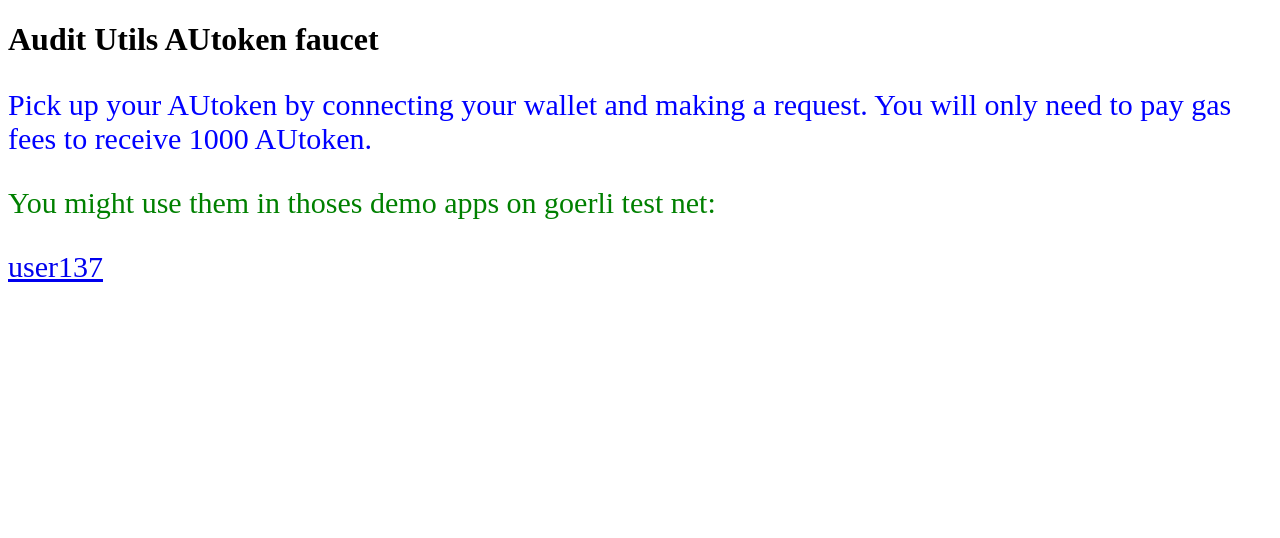
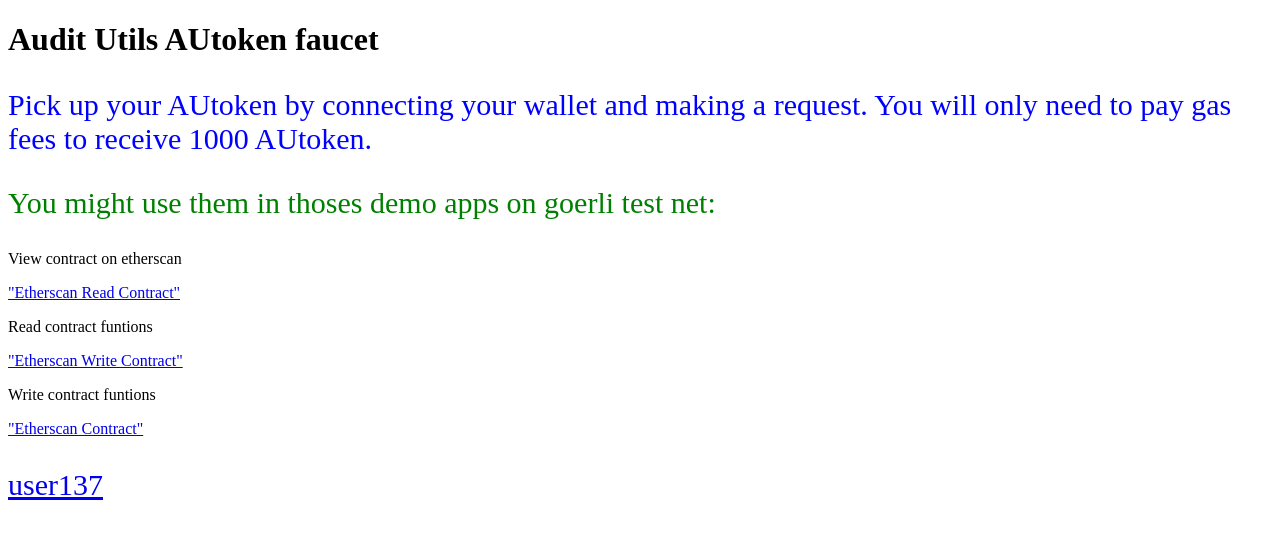
Before and after one commit to gituser6hij/autoken-faucet, a SvelteKit app: page / in a window 1280 px wide. Shown: the top 538 px of the page. Built offline with nearby package versions, Linux system fonts and the light colour scheme.

Commit message:
4th commit

```diff
--- a/src/routes/+page.svelte
+++ b/src/routes/+page.svelte
@@ -1,17 +1,14 @@
 <h1>Audit Utils AUtoken faucet</h1>
 <p style="color: blue; font-size: 30px;">Pick up your AUtoken by connecting your wallet and making a request. You will only need to pay gas fees to receive 1000 AUtoken.</p>
 <p style="color: green; font-size: 30px;">You might use them in thoses demo apps on goerli test net:</p>
-<p style="color: yellow; font-size: 30px;"><a href="http://web3.auditutils.com">user137</a></p>
 
+<p>View contract on etherscan</p>
+<a href="https://goerli.etherscan.io/readContract?m=light&a=0x226074b8FdBF962370E08948BBd9AFc828c08363&n=goerli&v=0x226074b8FdBF962370E08948BBd9AFc828c08363#readCollapse1" >"Etherscan Read Contract"</a>
 
+<p>Read contract funtions</p>
+<a href="https://goerli.etherscan.io/writecontract/index?m=light&v=21.10.1.1&a=0x226074b8FdBF962370E08948BBd9AFc828c08363&n=goerli&p=#collapse1" >"Etherscan Write Contract"</a>
 
+<p>Write contract funtions</p>
+<a href="https://goerli.etherscan.io/address/0x2788B56Ef7aE6F1cc95f74a91E5f91bE9bF4367e" >"Etherscan Contract"</a>
 
-
-<!-- const alchemyEndpoint = 'https://eth-goerli.g.alchemy.com/v2/Q3spMRBoqI1YrRBG7_YH6a6DWToyP6nP';
-const provider = new ethers.providers.JsonRpcProvider(alchemyEndpoint);
-
-const contractAddress = '0x226074b8FdBF962370E08948BBd9AFc828c08363';
-const auditUtilsTokenFaucetContract = new ethers.Contract(contractAddress, auditUtilsTokenFaucetABI, provider);
-
-const accounts = await provider.listAccounts();
-await auditUtilsTokenFaucetContract.connect(provider.getSigner(accounts[0])).requestTokens(); -->
+<p style="color: yellow; font-size: 30px; align-text: center;"><a href="http://web3.auditutils.com">user137</a></p>
```
